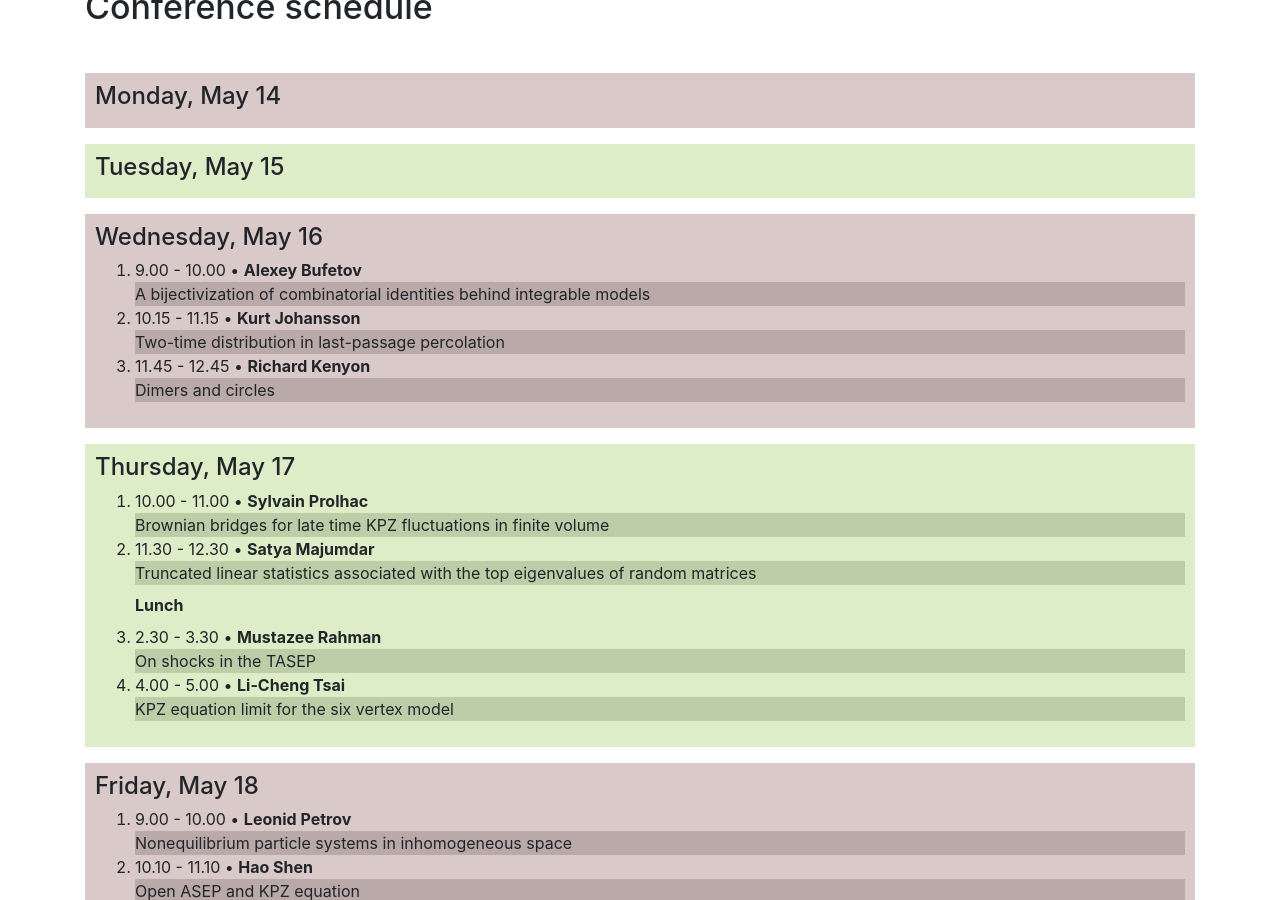
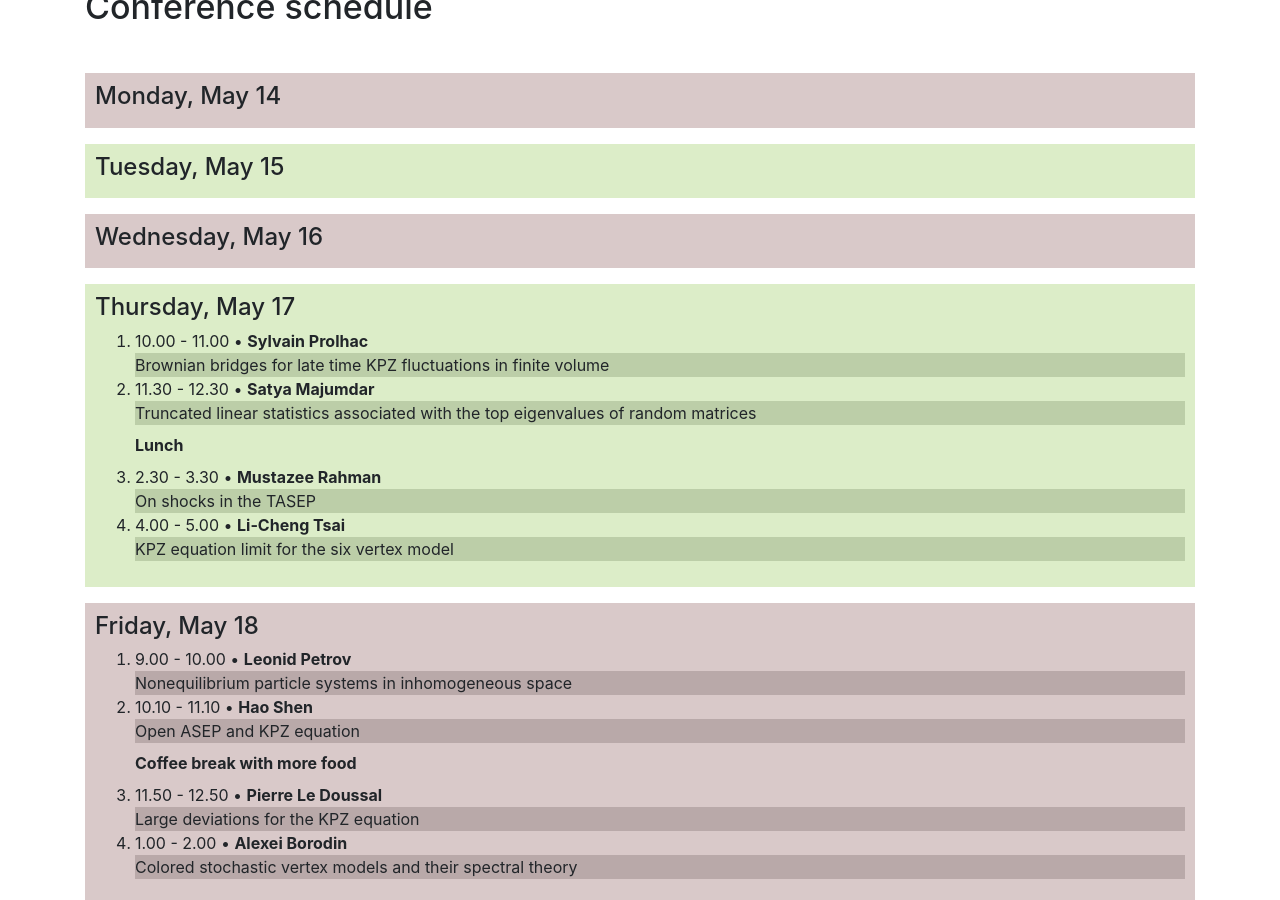
Before and after one commit to int-prob/int-prob-code, a Jekyll site: the page built from conference2018/schedule.md, in a window 1280 px wide and 900 px high, scrolled down 325 px. Built offline with Jekyll 4.4.1, drawn with Linux system fonts in a browser that asks for light colours; nearby versions of some CDN libraries.

Commit message:
fold wed

```diff
--- a/conference2018/schedule.md
+++ b/conference2018/schedule.md
@@ -152,7 +152,7 @@ and its stochastic inhomogeneous version governs the fluctuations.
 </div>
 
 <div style="background-color:#d9c9c9;padding:10px"  class="mb-3">
-<h4 id="wednesday-may-16">Wednesday, May 16</h4>
+<details><summary class="h4">Wednesday, May 16</summary>
 
 <ol>
   <li>9.00 - 10.00   &bull;  <strong>Alexey Bufetov</strong>
@@ -185,7 +185,9 @@ This is joint with Wei Yeung Lam (Brown).</div>
   </details>
   </li>
 </ol>
+</details>
 </div>
+
 
 <div style="background-color:#DCEDC8;padding:10px"  class="mb-3">
 <h4 id="thursday-may-17">Thursday, May 17</h4>
```
